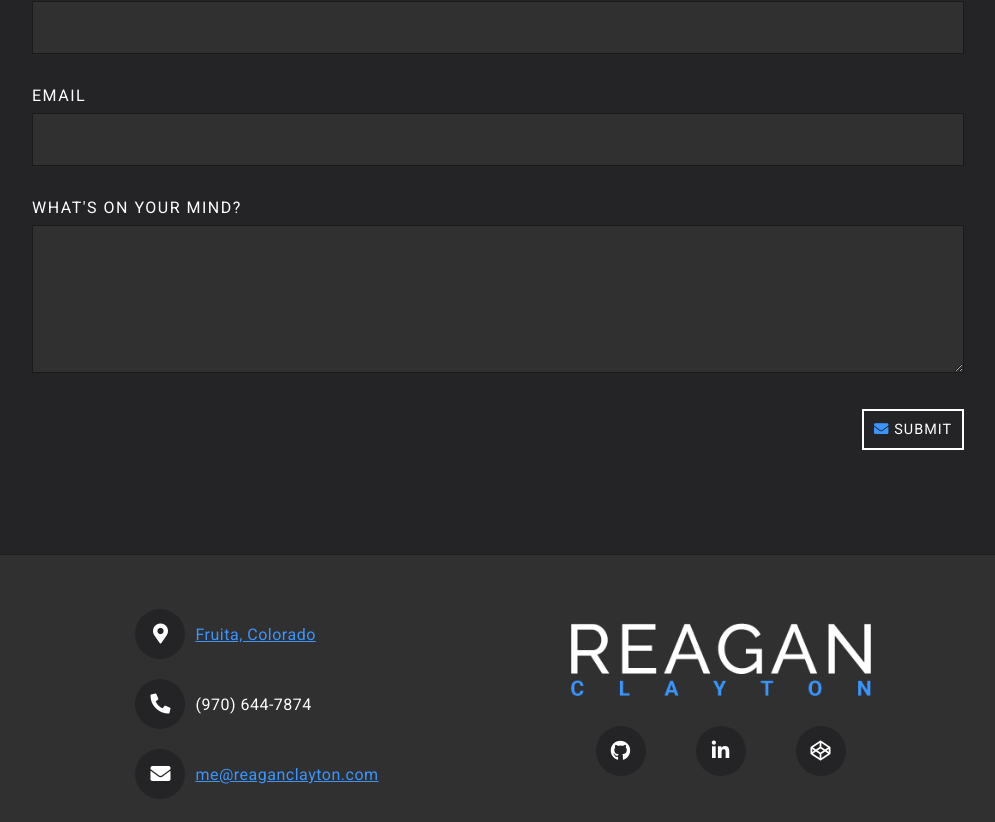
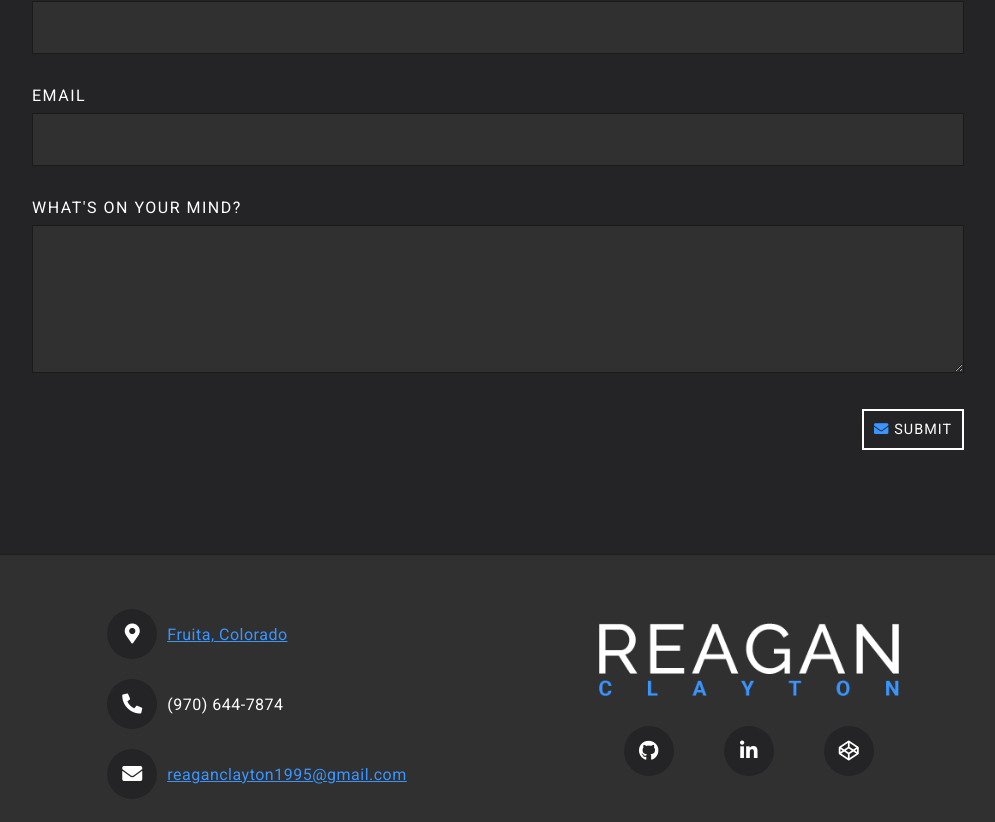
Before and after one commit to reaganclayton/MyPortfolio, a Vue app: page / in a window 1280 px wide. Shown: the part 4385-5207 px from the top of the page, without its empty margins (142-1137 px from the left). Built offline with nearby package versions, Linux system fonts and the light colour scheme; a web font is replaced by a local one.

Commit message:
Updated footer email

```diff
--- a/src/components/Footer.vue
+++ b/src/components/Footer.vue
@@ -12,8 +12,8 @@
                 </li>
                 <li>
                     <i class="fa fa-envelope"></i>
-                    <a href="mailto:me@reaganclayton.com">
-                        <p>me@reaganclayton.com</p>
+                    <a href="mailto:reaganclayton1995@gmail.com">
+                        <p>reaganclayton1995@gmail.com</p>
                     </a>
                 </li>
             </ul>
```
